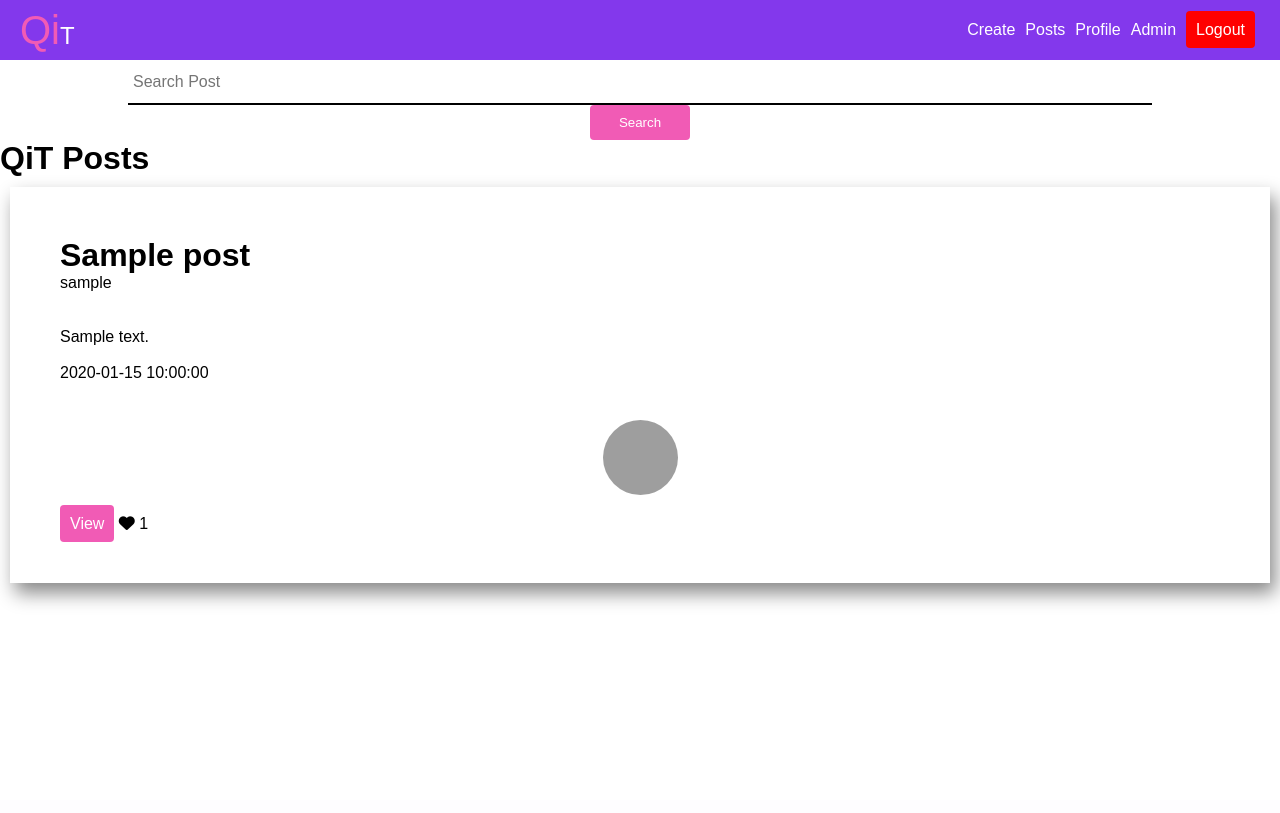
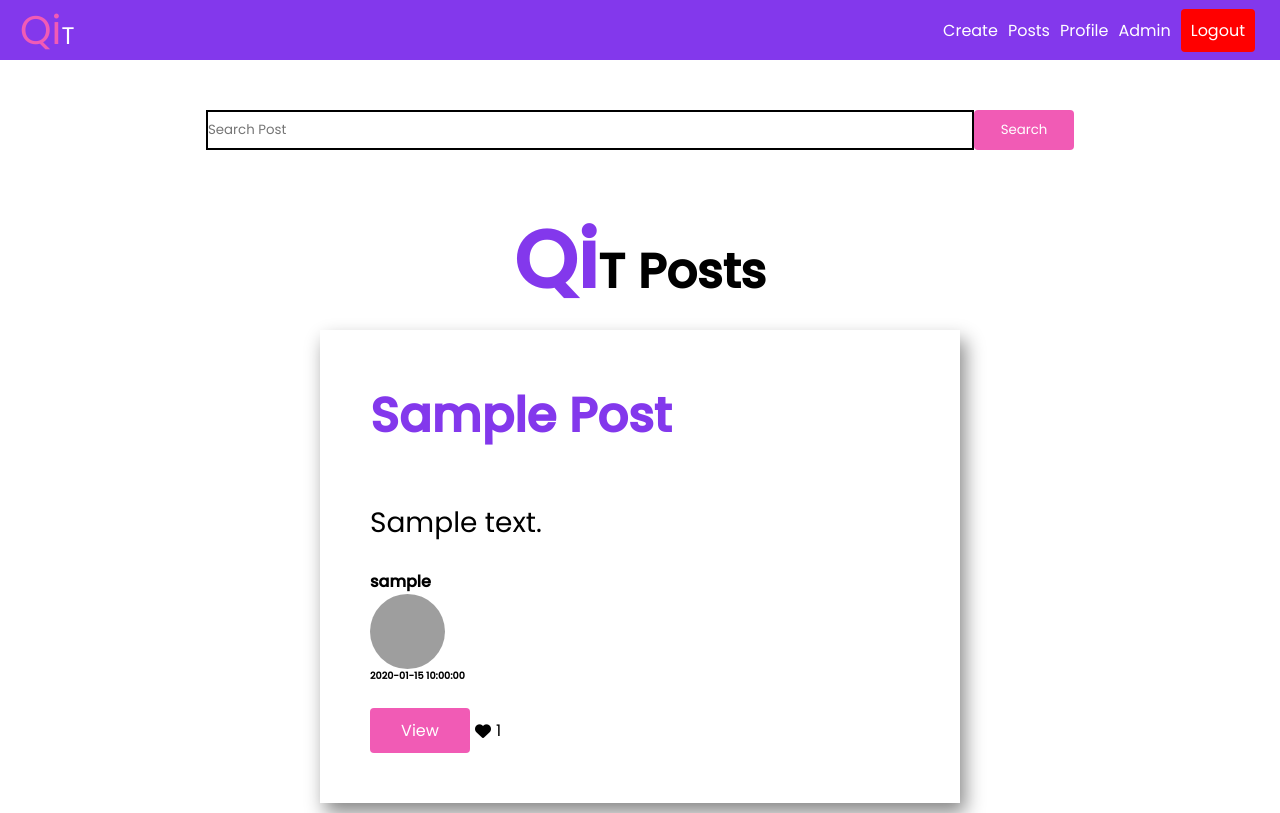
Before and after one commit to liaozhuzhu/qit, a Flask app: page /posts in a window 1280 px wide. Before the commit the page ends 605 px from the top, so only its background shows below. Run offline with Flask 2, Linux system fonts and the light colour scheme; a user stored in the database is signed in; tables that the repository leaves empty hold one stand-in row (values such as "Sample post"); some libraries are stand-ins or nearby versions; grey boxes are pictures that could not be loaded.

Commit message:
posts styling update

```diff
--- a/app.py
+++ b/app.py
@@ -20,8 +20,8 @@ app = Flask(__name__)
 ckeditor = CKEditor(app)
 SECRET_KEY = os.environ.get("SECRET_KEY")
 app.config["SECRET_KEY"] = SECRET_KEY
-app.config["SQLALCHEMY_DATABASE_URI"] = "postgresql://xpnsmhccilpvqs:5abd2b2b4fae4b6ee3ad0b8fa43c133f09016292dd8d1b6bac7768abf00eaf52@ec2-34-200-205-45.compute-1.amazonaws.com:5432/d8kqv7b2k9q5ga"
-# app.config["SQLALCHEMY_DATABASE_URI"] = "mysql+pymysql://root:#LzHawkeye21@localhost/users"
+# app.config["SQLALCHEMY_DATABASE_URI"] = "postgresql://xpnsmhccilpvqs:5abd2b2b4fae4b6ee3ad0b8fa43c133f09016292dd8d1b6bac7768abf00eaf52@ec2-34-200-205-45.compute-1.amazonaws.com:5432/d8kqv7b2k9q5ga"
+app.config["SQLALCHEMY_DATABASE_URI"] = "mysql+pymysql://root:#LzHawkeye21@localhost/users"
 
 UPLOAD_FOLDER = "static/images/"
 app.config["UPLOAD_FOLDER"] = UPLOAD_FOLDER
@@ -243,6 +243,10 @@ def search():
         posts = posts.order_by(Posts.title).all()
         return render_template("search.html", form=form, searched=post.searched, posts=posts)
 
+    else:
+        posts = Posts.query.order_by(Posts.date_posted)
+        return render_template("posts.html", posts=posts)
+
 @app.route("/admin")
 @login_required
 def admin():
--- a/static/styles/style.css
+++ b/static/styles/style.css
@@ -1,3 +1,5 @@
+@import url('https://fonts.googleapis.com/css2?family=Poppins:wght@400;500&display=swap');
+
 * {
     margin: 0;
     padding: 0;
@@ -224,11 +226,80 @@ textarea:focus, input:focus{
   }
 }
 
+/* ===== Posts ===== */
+.form-search {
+    width: 100%;
+    display: flex;
+    justify-content: center;
+    margin: 50px;
+}
+
+.search-input {
+    border: 2px solid black;
+    width: 60%;
+}
+
+#post-body {
+    width: 50%;
+}
+
+#post-body p{
+    font-size: 1.75rem;
+}
+
+.title-secondary {
+    font-size: 3rem;
+}
+
+.name-highlight-primary-purple {
+    color: #8338ec;
+    font-size: 5rem;
+}
+
+#post-title {
+    font-size: 3rem;
+}
+
+.container-post-inner {
+    display: flex;
+    flex-direction: column;
+    align-items: left;
+}
+
+.post-username {
+    font-size: 1rem;
+}
+
+.post-date {
+    font-size: .6rem;
+}
+
+#post-footer {
+    justify-content: left;
+    margin: 0;
+}
+
+@media only screen and (max-width: 900px)
+{
+  #post-body {
+    text-align: center;
+    align-items: center;
+    width: 100%;
+  }
+  .container-post-inner {
+    align-items: center;
+  }
+  #post-footer {
+    justify-content: center;
+  }
+}
+
 /* ===== Post ===== */
 .container-shadow {
     margin: 10px;
     padding: 50px;
     box-shadow: 5px 10px 18px #888888;
+    width: 100%;
 }
 
 .form-textarea {
@@ -277,6 +348,10 @@ textarea:focus, input:focus{
     opacity: 80%;
 }
 
+.like-icon {
+    margin: 5px;
+}
+
 /* ===== Profile ===== */
 .container-shadow-profile {
     margin: 10px;
@@ -291,6 +366,7 @@ textarea:focus, input:focus{
     margin: 20px;
     display: flex;
     justify-content: center;
+    align-items: center;
 }
 
 #container-inner-bio {
--- a/templates/posts.html
+++ b/templates/posts.html
@@ -3,40 +3,41 @@
 {%block title%}Posts{%endblock%}
 
 {%block content%}
-<form class="form" method="POST" action="{{url_for('search')}}">
+<div class="container-main" id="container-post">
+  <form class="form-search" method="POST" action="{{url_for('search')}}">
     {{form.hidden_tag()}}
-    <input class="form-control" type="search" placeholder="Search Post" name="searched" autocomplete="off">
+    <input class="search-input" type="search" placeholder="Search Post" name="searched" autocomplete="off">
     <button type="submit" class="btn-primary">Search</button>
   </form>
-<h1>QiT Posts</h1>
+  <h1 class="title-secondary"><span class="name-highlight-primary-purple">Qi</span>T Posts</h1>
   {%for post in posts%}
-<div class="container-shadow">
-    <h1>{{post.title}}</h1>
-    <p>{{post.poster.username}}</p>
+  <div class="container-shadow" id="post-body">
+      <h1 class="name-highlight-primary-purple" id="post-title">{{post.title|title}}</h1>
       <br/><br/>
       <p>{{post.content|safe}}</p>
       <br/>
-    <p>{{post.date_posted}}</p>
-    <br/>
-    <div class="container-inner">
+      <div class="container-post-inner">
+        <h1 class="post-username">{{post.poster.username}}</h1>
         {%if post.poster.pfp%}
         <img class="pfp-small" src="{{url_for('static', filename='images/' + post.poster.pfp)}}">
         {%else%}
         <img class="pfp-small" src="{{url_for('static', filename='images/pfp.png')}}">
         {%endif%}
+        <h1 class="post-date">{{post.date_posted}}</h1>
       </div>
-    <div>
+      <br/>
+      <div class="container-inner" id="post-footer">
           <a href="{{url_for('post', id=post.id)}}" class="btn-primary">View</a>
           {%if current_user.is_authenticated%}
           {% if current_user.id in post.likes|map(attribute="liker")|list %}
           <i
-          class="fa-solid fa-heart"
+            class="fa-solid fa-heart like-icon"
             id="like-button-{{post.id}}"
             onclick="like({{post.id}})"
           ></i>
           {% else %}
           <i
-          class="fa-regular fa-heart"
+            class="fa-regular fa-heart like-icon"
             id="like-button-{{post.id}}"
             onclick="like({{post.id}})"
           ></i>
@@ -46,4 +47,5 @@
       </div>
   </div>
 {%endfor%}
+</div>
 {%endblock%}
```
Also changed, not shown: migrations/versions/8db0025744fd_likes.py (added, +35 -0 lines). Lines whose indentation alone changed are shown as unchanged.
